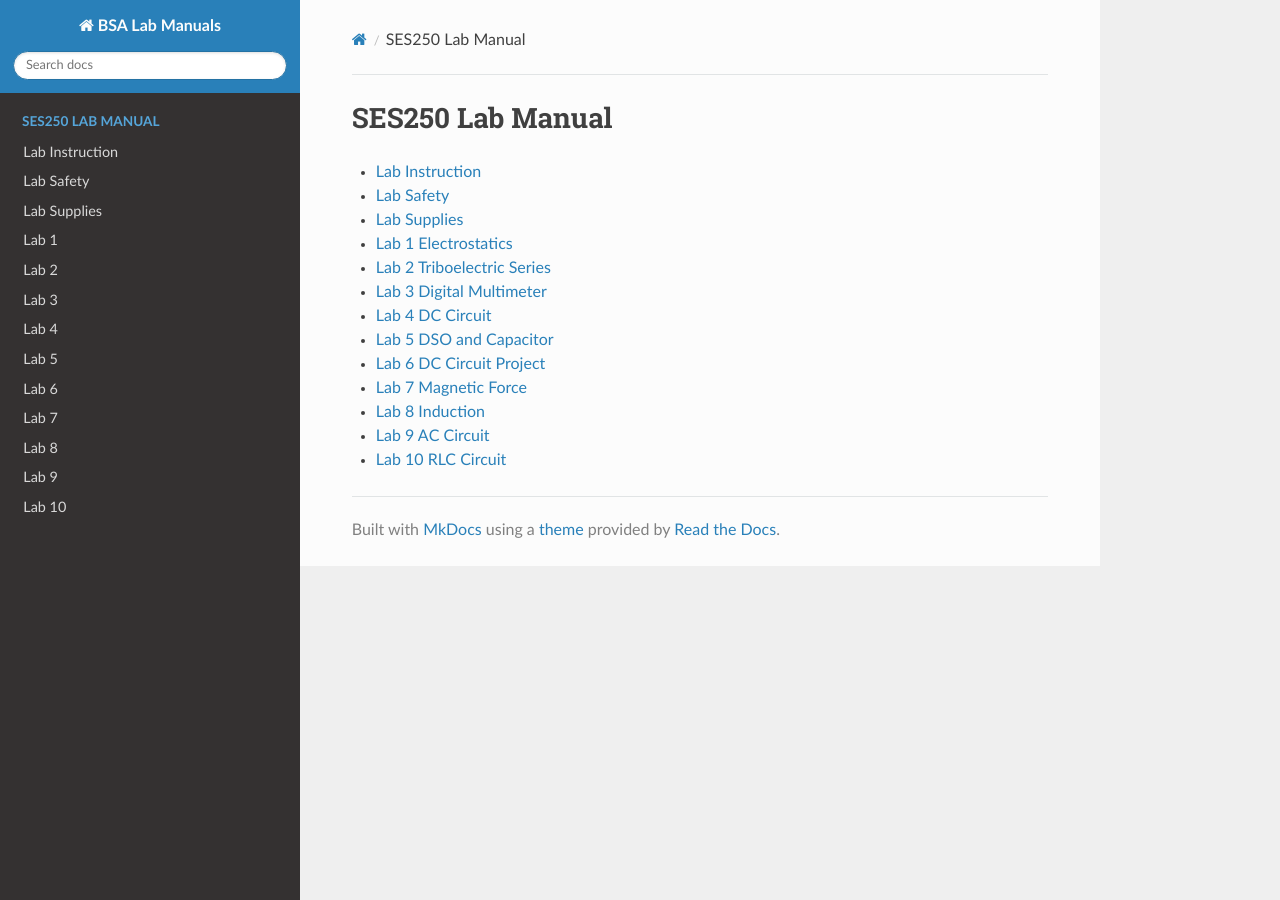
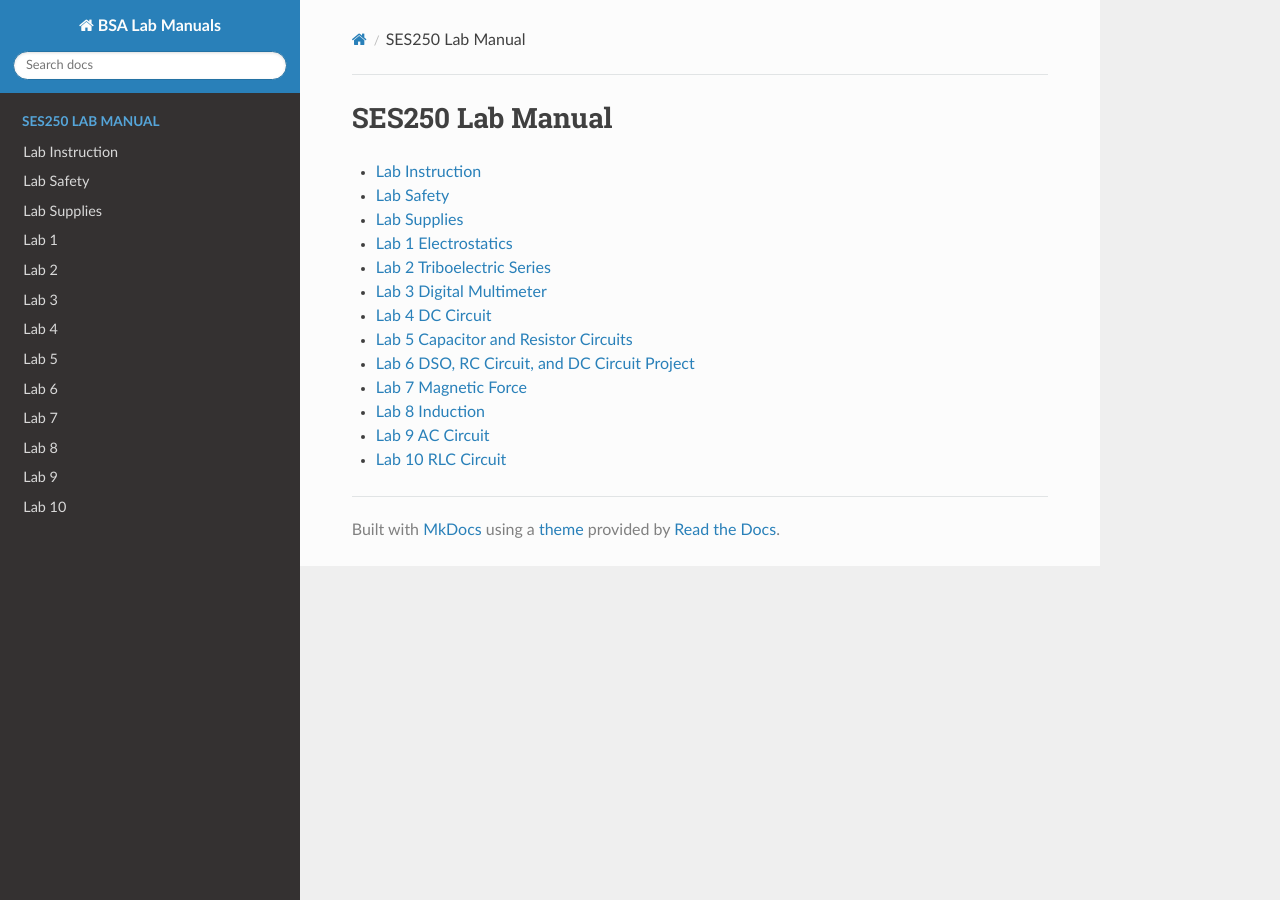
Before and after one commit to Seneca-BSA/bsa, an MkDocs documentation site: the page built from docs/ses250/index.md, in a window 1280 px wide. Built offline with MkDocs 1.6.1, drawn with Linux system fonts in a browser that asks for light colours; nearby versions of some CDN libraries.

Commit message:
updated index and lab titles

```diff
--- a/docs/ses250/index.md
+++ b/docs/ses250/index.md
@@ -7,8 +7,8 @@
 - [Lab 2 Triboelectric Series](lab2.md)
 - [Lab 3 Digital Multimeter](lab3.md)
 - [Lab 4 DC Circuit](lab4.md)
-- [Lab 5 DSO and Capacitor](lab5.md)
-- [Lab 6 DC Circuit Project](lab6.md)
+- [Lab 5 Capacitor and Resistor Circuits](lab5.md)
+- [Lab 6 DSO, RC Circuit, and DC Circuit Project](lab6.md)
 - [Lab 7 Magnetic Force](lab7.md)
 - [Lab 8 Induction](lab8.md)
 - [Lab 9 AC Circuit](lab9.md)
```
Also changed, not shown: docs/ses250/lab3.md (+1 -1 lines), docs/ses250/lab4.md (+1 -1 lines), docs/ses250/lab5.md (+1 -1 lines).
